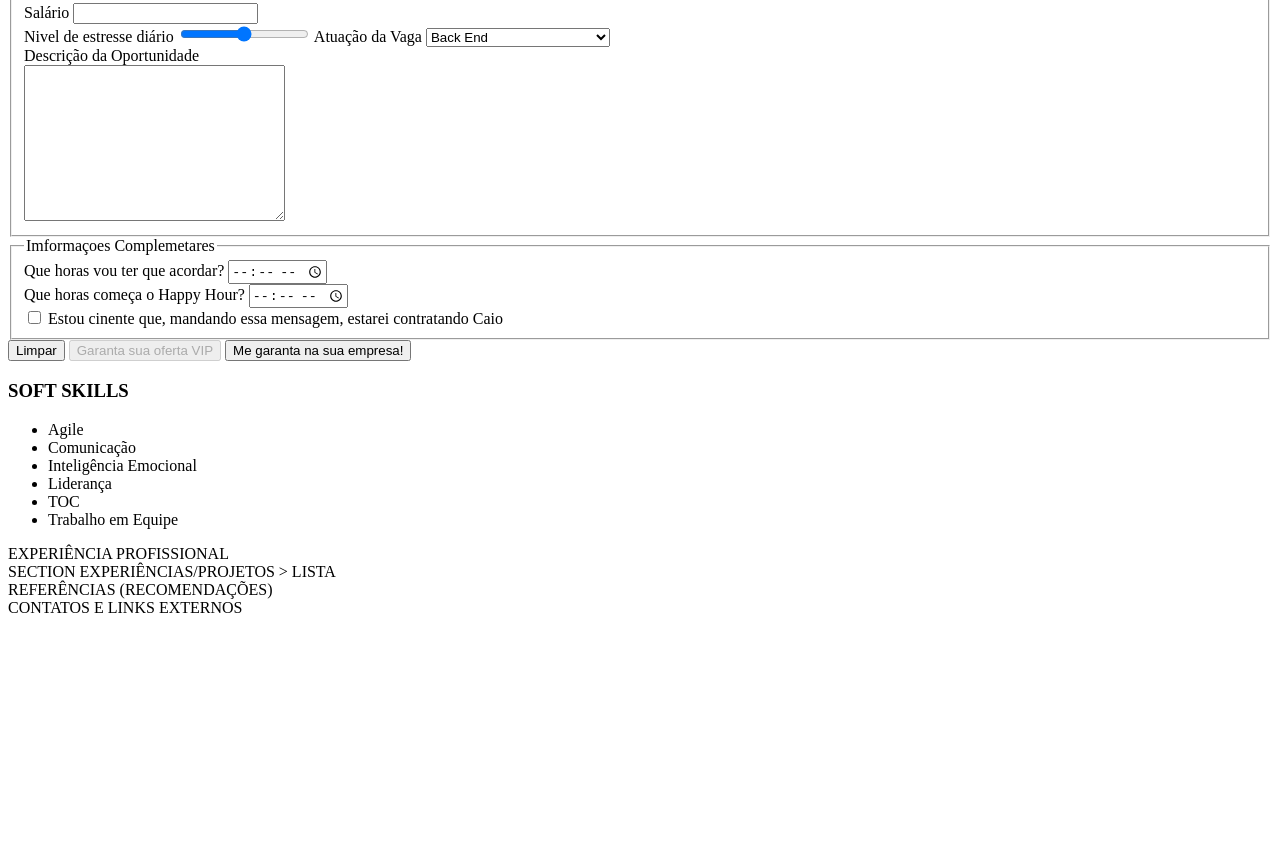
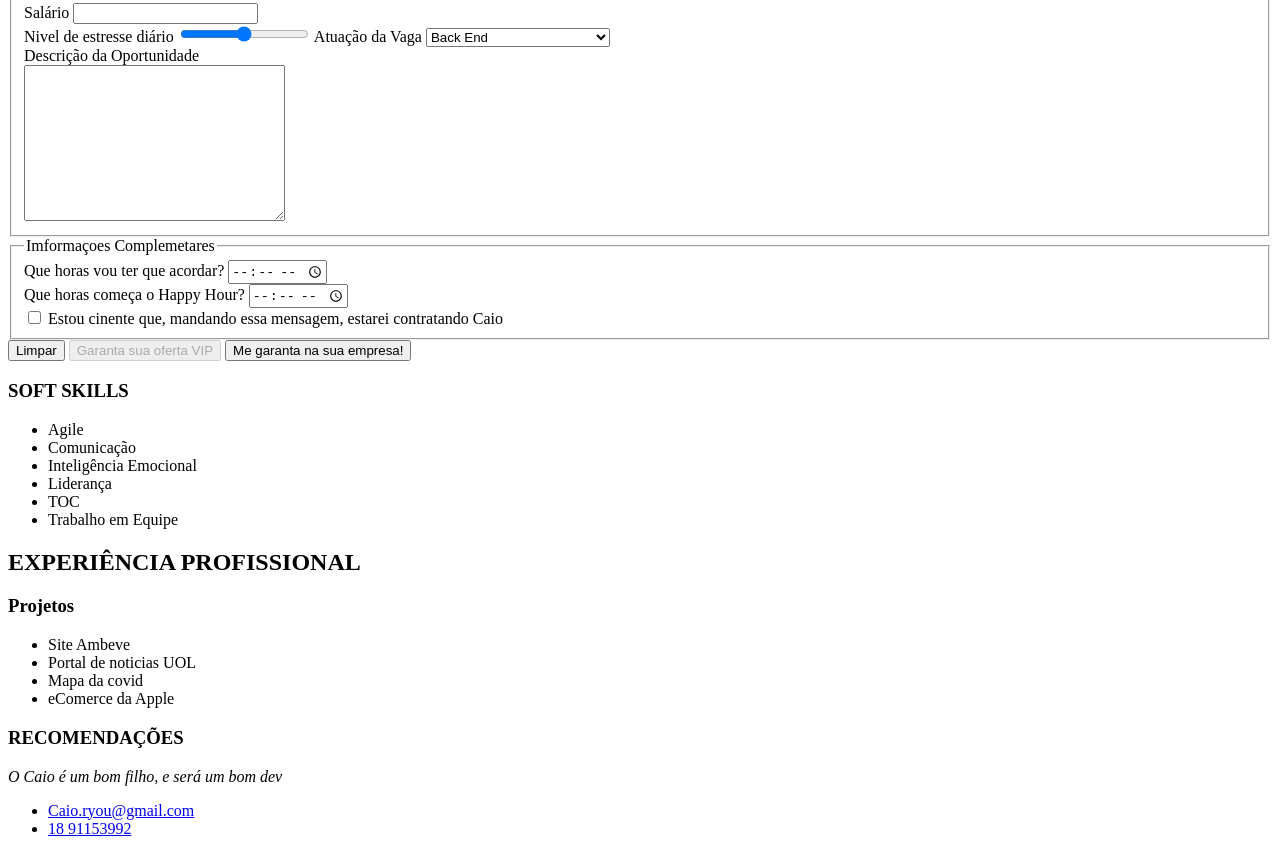
Before and after one commit to CaioOta/Meu-perfil, a website: page views/index.html in a window 1280 px wide. Shown: the part 1927-2781 px from the top of the page. Before the commit the page ends 2552 px from the top, so only its background shows below. Drawn offline with Linux system fonts and the light colour scheme.

Commit message:
feat:finalizando html

```diff
--- a/views/index.html
+++ b/views/index.html
@@ -305,11 +305,37 @@
     </main>
 
     <aside>
-      EXPERIÊNCIA PROFISSIONAL
-      <section>SECTION EXPERIÊNCIAS/PROJETOS > LISTA</section>
-      <section>REFERÊNCIAS (RECOMENDAÇÕES)</section>
+      <h2>EXPERIÊNCIA PROFISSIONAL</h2>
+      <section>
+        <h3>Projetos</h3>
+        <ul>
+          <li>Site Ambeve</li>
+          <li>Portal de noticias UOL</li>
+          <li>Mapa da covid</li>
+          <li>eComerce da Apple</li>
+        </ul>
+      </section>
+      <section>
+        <h3>RECOMENDAÇÕES</h3>
+        <article>
+          <cite>O Caio é um bom filho, e será um bom dev</cite>
+        </article>
+      </section>
     </aside>
 
-    <footer>CONTATOS E LINKS EXTERNOS</footer>
+    <footer>
+      <ul>
+        <li>
+          <a href="mailto:caio.ryou@gmail.com">Caio.ryou@gmail.com</a>
+        </li>
+        <li>
+          <a
+            href="https://wa.me/+5518991153992?text=Ol%C3%A1%2C%20acabei%20de%20ver%20seu%20portifolio%21."
+            title="manda um zap para nos"
+            >18 91153992</a
+          >
+        </li>
+      </ul>
+    </footer>
   </body>
 </html>
```
